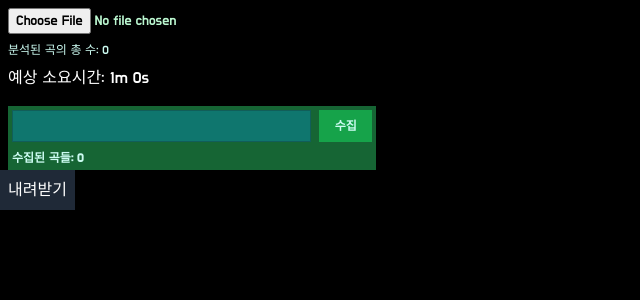
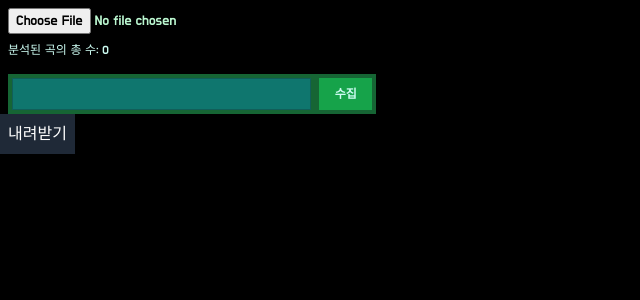
Before and after one commit to lif31up/dj-tool, a Next.js app: page / in a window 1280 px wide. Shown: the top 300 px of the page, without its empty margins (0-640 px from the left). Built offline with nearby package versions, Linux system fonts and the light colour scheme.

Commit message:
remove: estimate time was an useless function

```diff
--- a/components/feature/HTMLParser.tsx
+++ b/components/feature/HTMLParser.tsx
@@ -13,7 +13,6 @@ interface HTMLParserProps extends DefaultProps<never> {
 function HTMLParser({ playlistAtom, className }: HTMLParserProps) {
   const [playlist, setPlaylist] =
     useRecoilState<PlaylistElement[]>(playlistAtom);
-  const [status, setStatus] = useState<string>("init");
 
   const changeHandler = (event: ChangeEvent<any>) => {
     setPlaylist([]); // init the Playlist
@@ -24,10 +23,7 @@ function HTMLParser({ playlistAtom, className }: HTMLParserProps) {
       const buffer: PlaylistElement[] = parseHTML(parserId, content);
       if (buffer !== ParseHTML_ERROR) setPlaylist(buffer);
     }; // onload
-    if (file) {
-      reader.readAsText(file);
-      setStatus("none");
-    } else setStatus("error");
+    if (file) reader.readAsText(file);
   }; // changeHandler
 
   const parserId: string = "parser-id-0";
@@ -38,7 +34,6 @@ function HTMLParser({ playlistAtom, className }: HTMLParserProps) {
     typo: "",
   }; // tailname
 
-  const estimateTime: number = playlist.length * 5 + 60;
   return (
     <div className={`${TailClassName(tailname)} ${className}`}>
       <input
@@ -47,12 +42,9 @@ function HTMLParser({ playlistAtom, className }: HTMLParserProps) {
         accept="html"
         className="w-full text-sm text-green-200"
       />
-      <p className="text-xs font-medium text-teal-100">
+      <h2 className="text-xs font-medium text-teal-100">
         분석된 곡의 총 수: {playlist.length}
-      </p>
-      <p className="f">
-        예상 소요시간: {Math.floor(estimateTime / 60)}m {estimateTime % 60}s
-      </p>
+      </h2>
       <div id={parserId} />
     </div>
   ); // return
--- a/components/feature/IDCollector.tsx
+++ b/components/feature/IDCollector.tsx
@@ -57,14 +57,6 @@ function IDCollector({ playlistAtom, className }: IDCollectorProps) {
           수집
         </button>
       </div>
-      <p className="text-xs font-bold text-teal-100">
-        수집된 곡들:{" "}
-        {
-          playlist.filter((item: PlaylistElement): boolean => {
-            return item.snippets.length > 1;
-          }).length
-        }
-      </p>
       <>{collected ? <PlaylistDisplay playlistAtom={playlistAtom} /> : <></>}</>
     </div>
   ); // return
--- a/components/feature/PlaylistDisplay.tsx
+++ b/components/feature/PlaylistDisplay.tsx
@@ -32,7 +32,7 @@ function PlaylistDisplay({ playlistAtom, className }: PlaylistDisplayProps) {
 
 interface TrackProps extends DefaultProps<PlaylistElement> {
   playlistAtom: RecoilState<PlaylistElement[]>;
-}
+} // TrackProps
 function Track({ data, className, playlistAtom }: TrackProps) {
   const [playlist, setPlaylist] =
     useRecoilState<PlaylistElement[]>(playlistAtom);
```
